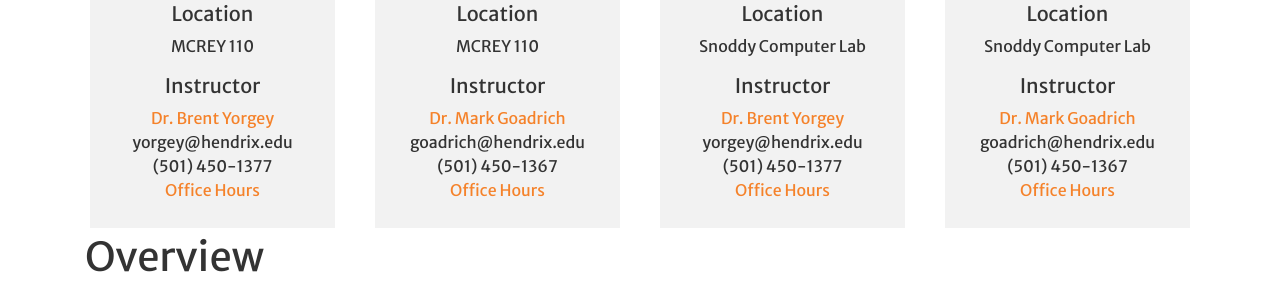
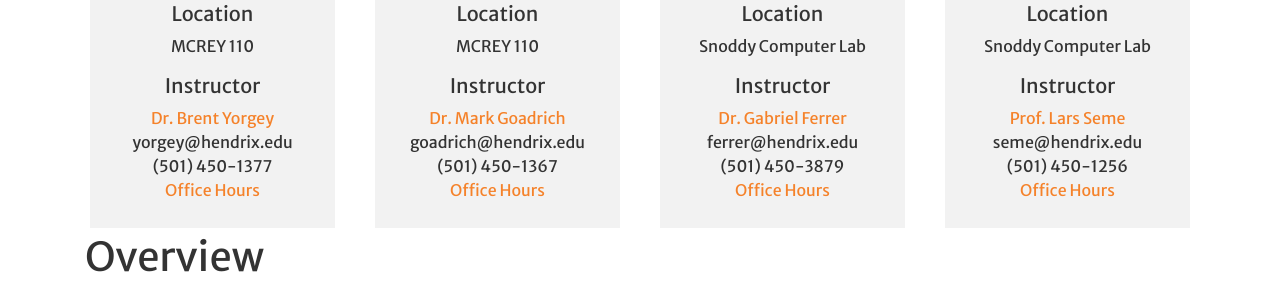
Before and after one commit to Hendrix-CS/csci000, a Jekyll site: the page built from index.md, in a window 1280 px wide and 900 px high, scrolled down 426 px. Shown: the part 152-443 px from the top of the window. Built offline with Jekyll 4.4.1, drawn with Linux system fonts in a browser that asks for light colours; a script that is not in the unit is left out; our own code applies the rules of GitHub Pages for plain Markdown files.

Commit message:
Adding more instructors

```diff
--- a/_config.yml
+++ b/_config.yml
@@ -67,6 +67,18 @@ instructors:
     web: http://mark.goadrich.com
     phone: (501) 450-1367
     officehours: http://mark.goadrich.com/schedule.html
+  - id: ferrer
+    name: Dr. Gabriel Ferrer
+    email: ferrer@hendrix.edu
+    web: http://ozark.hendrix.edu/~ferrer
+    phone: (501) 450-3879
+    officehours: https://drferrer.youcanbook.me/
+  - id: seme
+    name: Prof. Lars Seme
+    email: seme@hendrix.edu
+    web: https://www.hendrix.edu/mathcs/profile.aspx?id=70795
+    phone: (501) 450-1256
+    officehours: ???
 
 offerings:
   - name: LECTURE 01
@@ -80,11 +92,11 @@ offerings:
   - name: LAB 01
     loc: Snoddy Computer Lab
     time: R 1:10pm - 4:00pm
-    instructor: yorgey
+    instructor: ferrer
   - name: LAB 02
     loc: Snoddy Computer Lab
     time: W 1:10pm - 4:00pm
-    instructor: goadrich
+    instructor: seme
 
 resources:
   - name: Python 3
```
